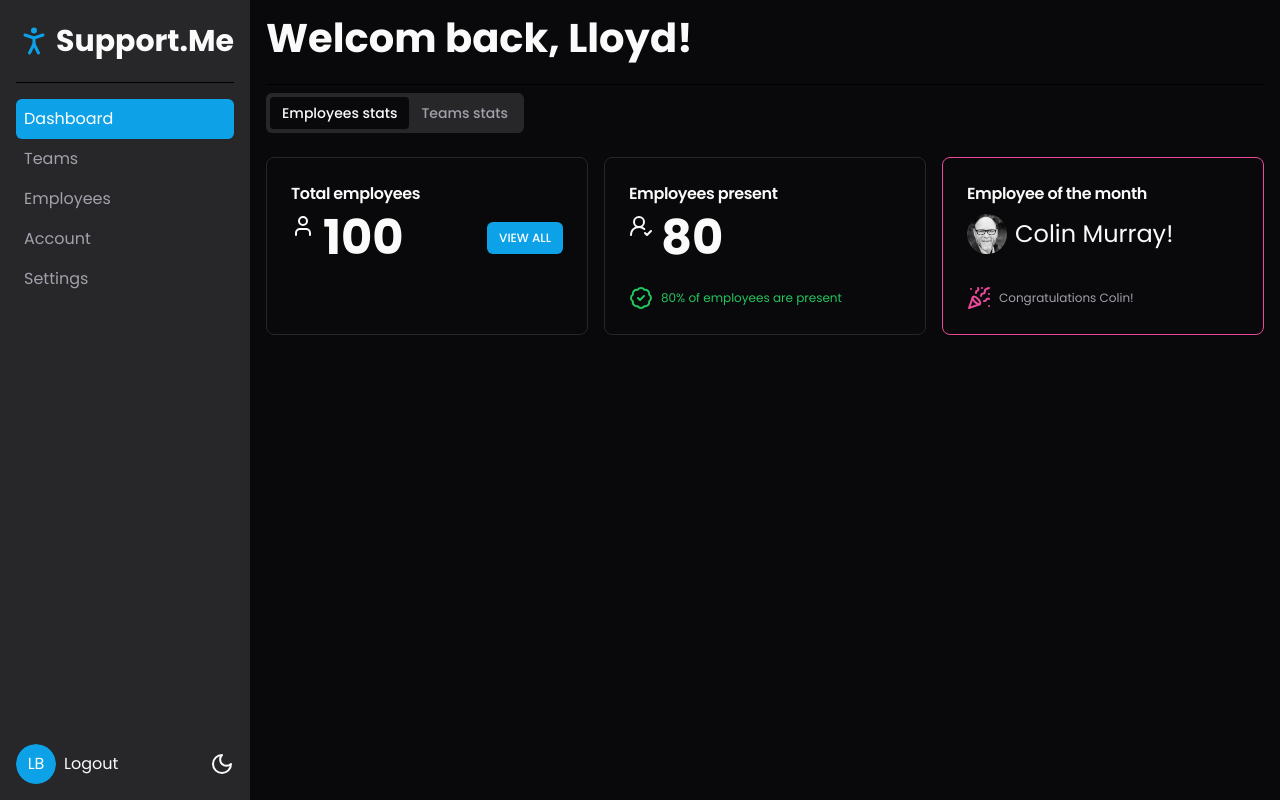
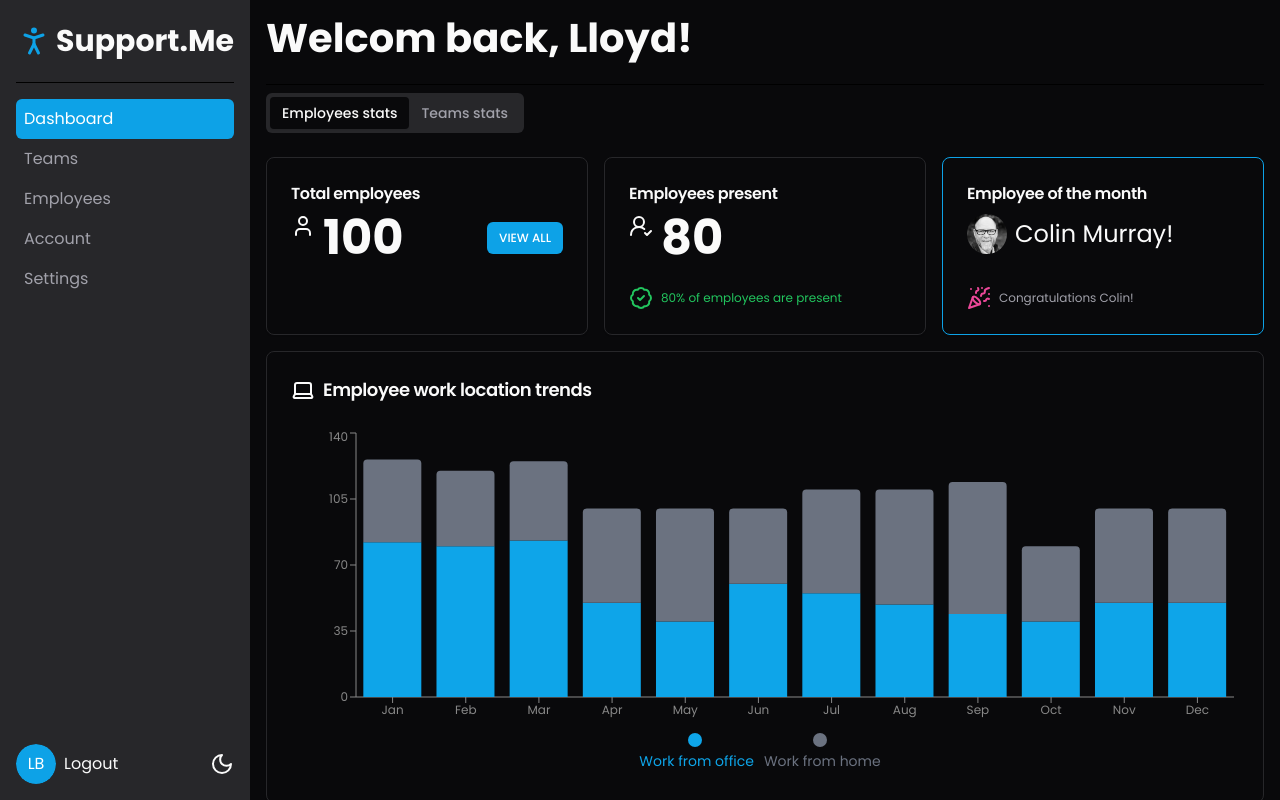
Before and after one commit to lboone/lambapps-support-me-course, a Next.js app: page /dashboard in a window 1280 px wide. Built offline with nearby package versions, Linux system fonts and the light colour scheme.

Commit message:
implement employee stats content finish bar chart.

```diff
--- a/app/dashboard/components/employees-stats.tsx
+++ b/app/dashboard/components/employees/employees-stats.tsx
@@ -3,6 +3,7 @@ import EmployeesStatsCard from "./employees-stats-card";
 import {
   AlertTriangleIcon,
   BadgeCheckIcon,
+  LaptopIcon,
   PartyPopperIcon,
   UserCheck2Icon,
   UserIcon,
@@ -14,6 +15,8 @@ import { cn } from "@/lib/utils";
 import { Avatar, AvatarFallback } from "@/components/ui/avatar";
 import Image from "next/image";
 import cm from "@/public/images/cm.jpg";
+import { Card, CardContent, CardHeader, CardTitle } from "@/components/ui/card";
+import WorkLocationTrends from "./work-location-trends";
 
 const totalEmployees = 100;
 const employeesPresent = 80;
@@ -83,7 +86,7 @@ const employeesStatsData = [
   },
   {
     title: "Employee of the month",
-    className: "border-pink-500 flex flex-col ",
+    className: "border-primary flex flex-col ",
     headerClassName: undefined,
     cardTitleClassName: undefined,
     footerClassName:
@@ -108,6 +111,7 @@ const employeesStatsData = [
 ];
 const EmployeesStats = () => {
   return (
+    <>
       <div className="grid lg:grid-cols-3 gap-4">
         {employeesStatsData.map((card, index) => (
           <EmployeesStatsCard
@@ -122,6 +126,18 @@ const EmployeesStats = () => {
           </EmployeesStatsCard>
         ))}
       </div>
+      <Card className="my-4">
+        <CardHeader>
+          <CardTitle className="flex gap-2 items-center text-lg">
+            <LaptopIcon />
+            <span>Employee work location trends</span>
+          </CardTitle>
+        </CardHeader>
+        <CardContent>
+          <WorkLocationTrends />
+        </CardContent>
+      </Card>
+    </>
   );
 };
 
--- /dev/null
+++ b/app/dashboard/components/employees/work-location-trends.tsx
@@ -0,0 +1,112 @@
+"use client";
+import {
+  BarChart,
+  Bar,
+  XAxis,
+  YAxis,
+  Tooltip,
+  Legend,
+  ResponsiveContainer,
+} from "recharts";
+
+const data = [
+  {
+    name: "Jan",
+    office: 82,
+    wfh: 44,
+  },
+  {
+    name: "Feb",
+    office: 80,
+    wfh: 40,
+  },
+  {
+    name: "Mar",
+    office: 83,
+    wfh: 42,
+  },
+  {
+    name: "Apr",
+    office: 50,
+    wfh: 50,
+  },
+  {
+    name: "May",
+    office: 40,
+    wfh: 60,
+  },
+  {
+    name: "Jun",
+    office: 60,
+    wfh: 40,
+  },
+  {
+    name: "Jul",
+    office: 55,
+    wfh: 55,
+  },
+  {
+    name: "Aug",
+    office: 49,
+    wfh: 61,
+  },
+  {
+    name: "Sep",
+    office: 44,
+    wfh: 70,
+  },
+  {
+    name: "Oct",
+    office: 40,
+    wfh: 40,
+  },
+  {
+    name: "Nov",
+    office: 50,
+    wfh: 50,
+  },
+  {
+    name: "Dec",
+    office: 50,
+    wfh: 50,
+  },
+];
+const WorkLocationTrends = () => {
+  return (
+    <ResponsiveContainer height={350} width="100%">
+      <BarChart
+        data={data}
+        className="[&_.recharts-tooltip-cursor]:fill-zinc-200 dark:[&_.recharts-tooltip-cursor]:fill-zinc-800"
+      >
+        <XAxis dataKey="name" stroke="#888888" fontSize={12} />
+        <YAxis stroke="#888888" fontSize={12} />
+        <Tooltip
+          separator=": "
+          formatter={(value, name) => {
+            if (name === "wfh") {
+              return [value, "Work from home"];
+            } else if (name === "office") {
+              return [value, "Work from office"];
+            }
+          }}
+          labelClassName="font-bold"
+          wrapperClassName="!text-sm dark:!bg-black rounded-md dark:!border-border"
+        />
+        <Legend
+          iconType="circle"
+          formatter={(value) => {
+            if (value === "wfh") {
+              return <div className="text-sm">Work from home</div>;
+            } else if (value === "office") {
+              return <div className="text-sm">Work from office</div>;
+            }
+          }}
+        />
+        <Bar dataKey="office" stackId={1} fill="#0ea5e9" />
+        <Bar dataKey="wfh" stackId={1} fill="#6b7280" radius={[4, 4, 0, 0]} />
+      </BarChart>
+    </ResponsiveContainer>
+  );
+};
+
+export default WorkLocationTrends;
--- a/app/dashboard/page.tsx
+++ b/app/dashboard/page.tsx
@@ -1,6 +1,6 @@
 import React from "react";
 import { Tabs, TabsContent, TabsList, TabsTrigger } from "@/components/ui/tabs";
-import EmployeesStats from "./components/employees-stats";
+import EmployeesStats from "./components/employees/employees-stats";
 import TeamsStats from "./components/teams-stats";
 
 const DashboardPage = () => {
--- a/package.json
+++ b/package.json
@@ -27,6 +27,7 @@
     "react-day-picker": "^8.10.1",
     "react-dom": "^18",
     "react-hook-form": "^7.52.0",
+    "recharts": "^2.12.7",
     "tailwind-merge": "^2.3.0",
     "tailwindcss-animate": "^1.0.7",
     "zod": "^3.23.8"
```
Also changed, not shown: app/dashboard/components/employees/employees-stats-card.tsx (renamed from app/dashboard/components/employees-stats-card.tsx), 1 other file (tests, documents, lock files or other folders). Lines whose indentation alone changed are shown as unchanged.
